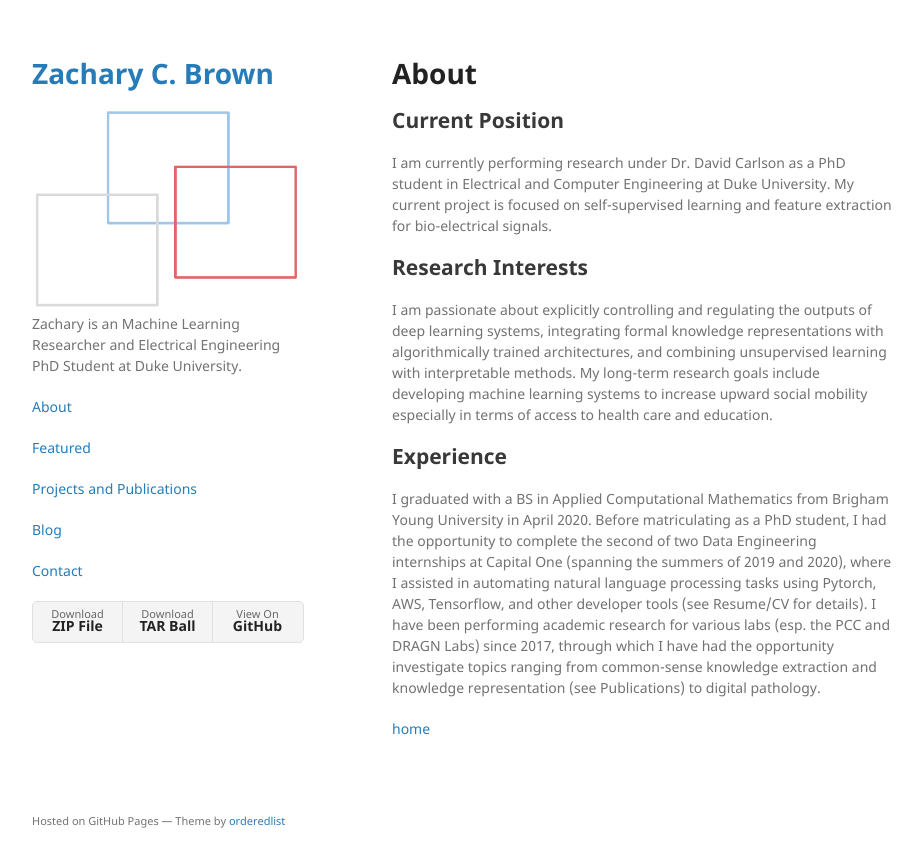
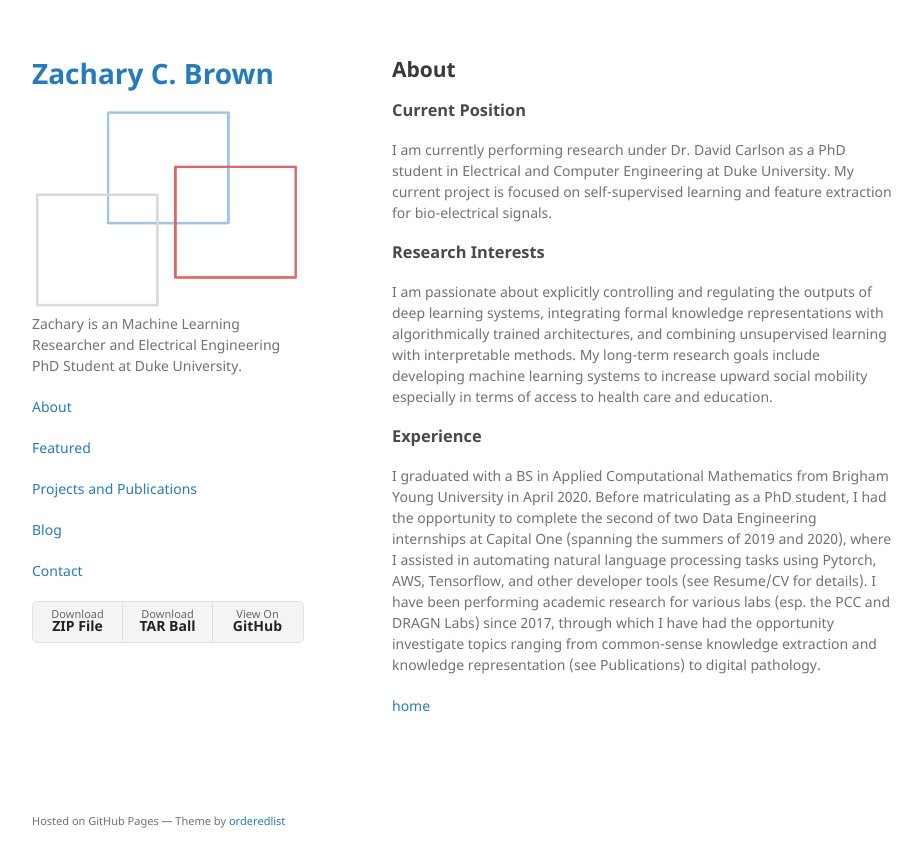
Before and after one commit to zacharycbrown/zacharycbrown.github.io, a Jekyll site: the page built from about.md, in a window 1280 px wide. Shown: the top 867 px of the page, without its empty margins (178-1100 px from the left). Built offline with Jekyll 4.4.1, drawn with Linux system fonts in a browser that asks for light colours; our own code applies the rules of GitHub Pages for plain Markdown files.

Commit message:
Reverting formatting to original headers

```diff
--- a/about.md
+++ b/about.md
@@ -2,17 +2,17 @@
 layout: default
 ---
 
-# About
+## About
 
-## Current Position
+### Current Position
 
 I am currently performing research under Dr. David Carlson as a PhD student in Electrical and Computer Engineering at Duke University. My current project is focused on self-supervised learning and feature extraction for bio-electrical signals.
 
-## Research Interests
+### Research Interests
 
 I am passionate about explicitly controlling and regulating the outputs of deep learning systems, integrating formal knowledge representations with algorithmically trained architectures, and combining unsupervised learning with interpretable methods. My long-term research goals include developing machine learning systems to increase upward social mobility especially in terms of access to health care and education.
 
-## Experience
+### Experience
 
 I graduated with a BS in Applied Computational Mathematics from Brigham Young University in April 2020. Before matriculating as a PhD student, I had the opportunity to complete the second of two Data Engineering internships at Capital One (spanning the summers of 2019 and 2020), where I assisted in automating natural language processing tasks using Pytorch, AWS, Tensorflow, and other developer tools (see Resume/CV for details). I have been performing academic research for various labs (esp. the PCC and DRAGN Labs) since 2017, through which I have had the opportunity investigate topics ranging from common-sense knowledge extraction and knowledge representation (see Publications) to digital pathology.
 
```
